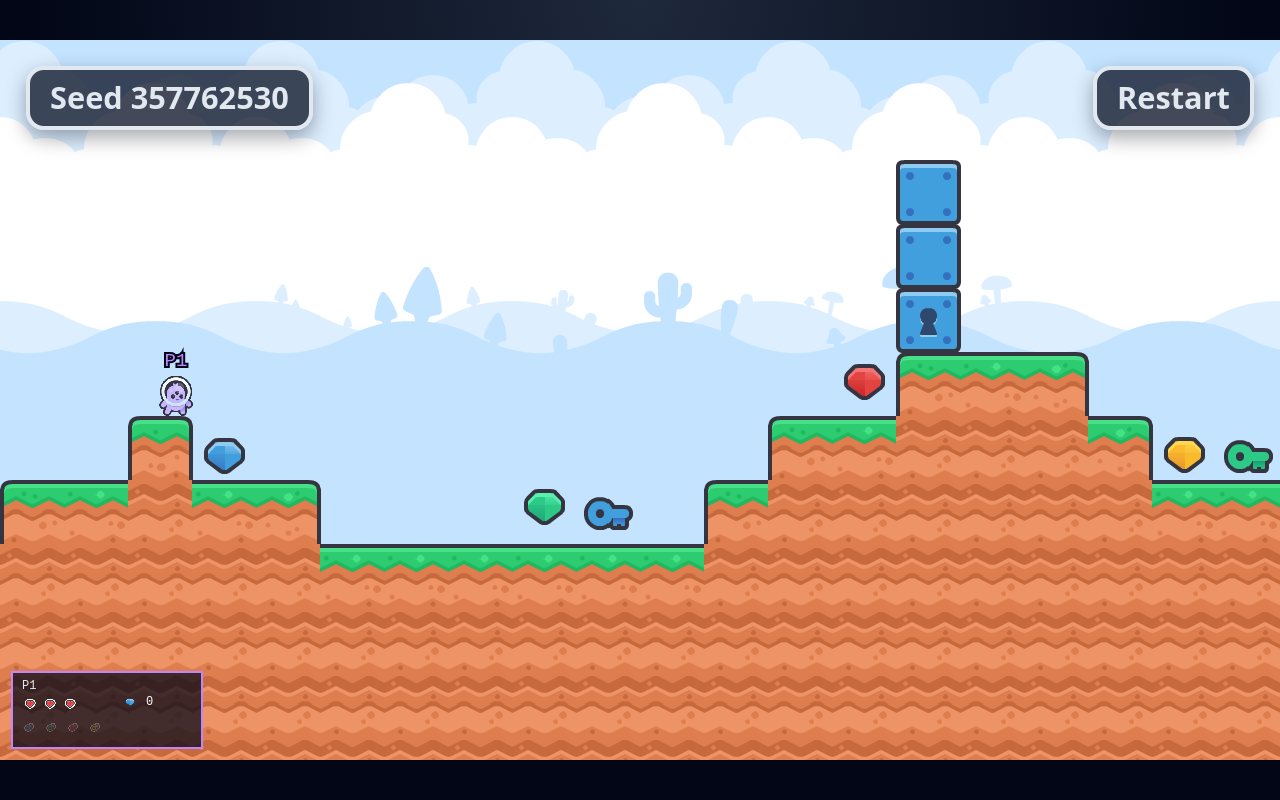
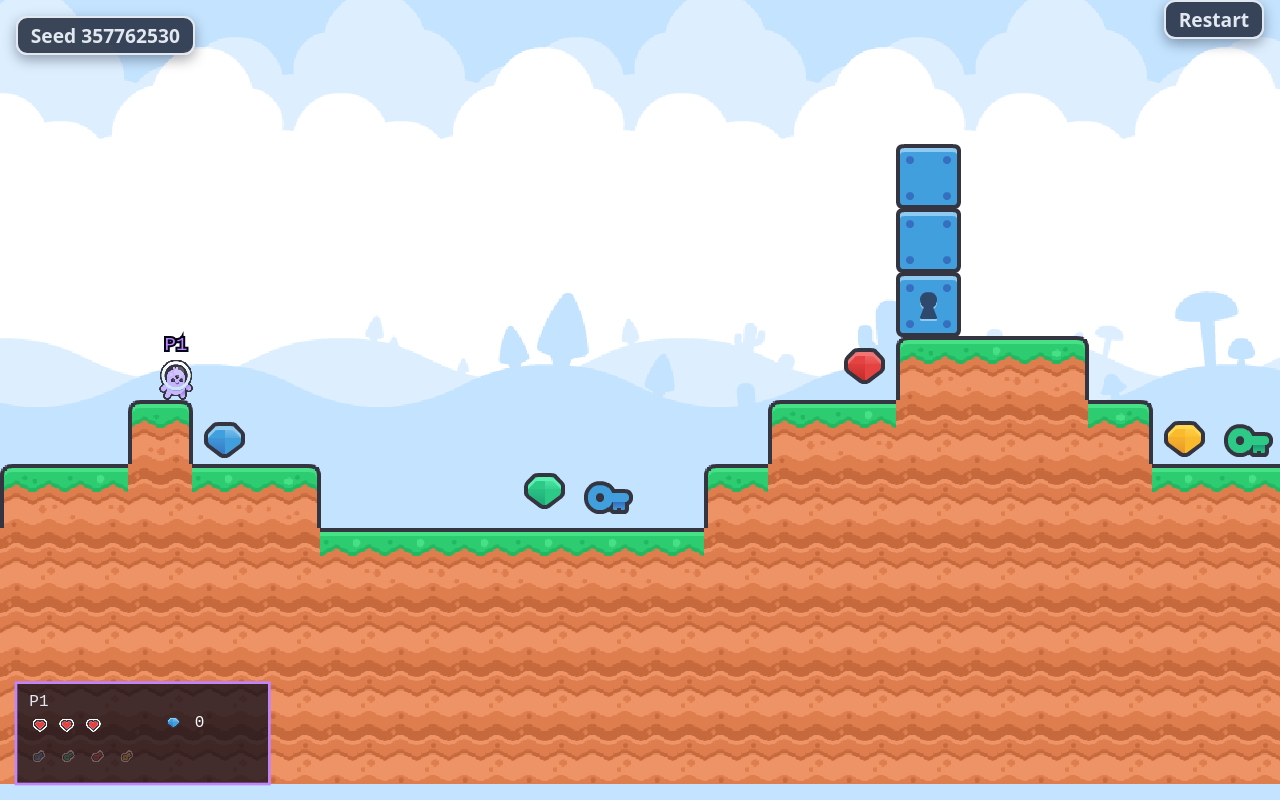
Before and after one commit to scmx/gamedevjs-2026-machines, a website: page index.html in a window 1280 px wide. Drawn offline with Linux system fonts and the light colour scheme.

Commit message:
Day 3 fix parallax scaling multi canvas no seams
Also apply view.scale to drawHud().

```diff
--- a/game-dom.js
+++ b/game-dom.js
@@ -52,21 +52,33 @@ export function bindSeedButton(seed) {
 }
 
 /** @param {import('./game-state.js').GameView} view */
-export function resize(view) {
-  const width = view.ctx.canvas.clientWidth
-  const height = view.ctx.canvas.clientHeight
-  const dpr = window.devicePixelRatio || 1
-  const { canvas } = view.ctx
+export function resize(
+  view,
+  w = innerWidth,
+  h = innerHeight,
+  dpr = devicePixelRatio || 1,
+) {
+  view.scale = Math.min(w / 960, h / 540)
 
-  canvas.width = width * dpr
-  canvas.height = height * dpr
-  canvas.style.width = `${width}px`
-  canvas.style.height = `${height}px`
+  resizeCanvas(view.ctx.back, dpr, w, h)
+  resizeCanvas(view.ctx.tiles, dpr, w, h)
+  resizeCanvas(view.ctx.objects, dpr, w, h)
+}
 
-  const ctx = view.ctx
+/**
+ * @param {CanvasRenderingContext2D} ctx
+ * @param {number} dpr
+ * @param {number} width
+ * @param {number} height
+ */
+export function resizeCanvas(ctx, dpr, width, height) {
+  ctx.canvas.width = width * dpr
+  ctx.canvas.height = height * dpr
+  ctx.canvas.style.width = `${width}px`
+  ctx.canvas.style.height = `${height}px`
+
   ctx.setTransform(dpr, 0, 0, dpr, 0, 0)
   ctx.imageSmoothingEnabled = false
-  view.scale = Math.min(width / 960, height / 540)
 }
 
 /**
--- a/game-draw.js
+++ b/game-draw.js
@@ -9,7 +9,6 @@ export function getImagePathsUsed() {
 const PLAYER_DRAW_SIZE = 40
 const BG_IMG_WIDTH = 256
 const backgroundImages = [
-  [loadBackgroundImage("background_solid_sky")],
   [loadBackgroundImage("background_clouds")],
   [
     loadBackgroundImage("background_fade_hills"),
@@ -17,7 +16,6 @@ const backgroundImages = [
     loadBackgroundImage("background_fade_desert"),
     loadBackgroundImage("background_fade_mushrooms"),
   ],
-  [loadBackgroundImage("background_solid_sky")],
 ]
 const grassBlockImage = loadTileImage("terrain_grass_block")
 const grassTopImage = loadTileImage("terrain_grass_block_top")
@@ -62,6 +60,10 @@ const hudKeyImages = {
 }
 const hudHeartImage = loadTileImage("hud_heart")
 const hudHeartEmptyImage = loadTileImage("hud_heart_empty")
+/** @type {HTMLCanvasElement | null} */
+let terrainCacheCanvas = null
+/** @type {string | null} */
+let terrainCacheKey = null
 /** @type {Record<string, {
  *   idle: HTMLImageElement
  *   jump: HTMLImageElement
@@ -115,10 +117,11 @@ const playerLabelColors = {
  * @param {import('./game-state.js').GameView} view
  */
 export function draw(model, view) {
-  const ctx = view.ctx
-  const width = ctx.canvas.width / (window.devicePixelRatio || 1)
-  const height = ctx.canvas.height / (window.devicePixelRatio || 1)
-  clear(view, "#020617")
+  const width = view.ctx.tiles.canvas.width / (window.devicePixelRatio || 1)
+  const height = view.ctx.tiles.canvas.height / (window.devicePixelRatio || 1)
+  clear(view.ctx.back, "#020617")
+  clear(view.ctx.tiles)
+  clear(view.ctx.objects)
 
   const worldWidth = model.world.width * view.scale
   const worldHeight = model.world.height * view.scale
@@ -133,11 +136,11 @@ export function draw(model, view) {
   )
   const { offsetX, offsetY } = cameraOffsets
 
-  drawParallax(model, view)
+  drawParallax(model, view, offsetX, offsetY)
   // ctx.fillStyle = model.world.background
   // ctx.fillRect(offsetX, offsetY, worldWidth, worldHeight)
 
-  drawGround(model, view, offsetX, offsetY, worldWidth, worldHeight)
+  drawGround(model, view, width, height, worldWidth, worldHeight)
   drawObjects(model, view, offsetX, offsetY)
 
   for (const player of model.players) {
@@ -150,11 +153,13 @@ export function draw(model, view) {
 }
 
 /**
- * @param {import('./game-state.js').GameView} view
- * @param {string} color
+ * @param {CanvasRenderingContext2D} ctx
+ * @param {string} [color]
  */
-export function clear(view, color) {
-  const ctx = view.ctx
+export function clear(ctx, color) {
+  ctx.clearRect(0, 0, ctx.canvas.width, ctx.canvas.height)
+  if (!color) return
+
   ctx.fillStyle = color
   ctx.fillRect(0, 0, ctx.canvas.width, ctx.canvas.height)
 }
@@ -180,21 +185,6 @@ function clamp(value, min, max) {
 /**
  * @param {import('./game-state.js').GameModel} model
  * @param {import('./game-state.js').GameView} view
- */
-function drawParallax(model, view) {
-  /** @type {number[][]} */
-  backgroundImages.forEach((images, index) => {
-    const y = index * BG_IMG_WIDTH - 365
-    for (let i = 0, x = 0; x < view.ctx.canvas.width; i++, x += BG_IMG_WIDTH) {
-      const image = images[i % images.length]
-      if (image) view.ctx.drawImage(image, x - index * model.camera.x * 0.2, y)
-    }
-  })
-}
-
-/**
- * @param {import('./game-state.js').GameModel} model
- * @param {import('./game-state.js').GameView} view
  * @param {number} width
  * @param {number} height
  */
@@ -215,8 +205,16 @@ function updateCamera(model, view, width, height) {
     Math.max(0, model.world.height - viewportWorldHeight),
   )
 
-  model.camera.x = lerp(model.camera.x, desiredCameraX, 0.12)
-  model.camera.y = lerp(model.camera.y, desiredCameraY, 0.12)
+  model.camera.x = clamp(
+    lerp(model.camera.x, desiredCameraX, 0.12),
+    0,
+    Math.max(0, model.world.width - viewportWorldWidth),
+  )
+  model.camera.y = clamp(
+    lerp(model.camera.y, desiredCameraY, 0.12),
+    0,
+    Math.max(0, model.world.height - viewportWorldHeight),
+  )
 }
 
 /**
@@ -268,64 +266,91 @@ function getPlayerFocus(model) {
  * @param {import('./game-state.js').GameView} view
  * @param {number} offsetX
  * @param {number} offsetY
+ */
+function drawParallax(model, view, offsetX, offsetY) {
+  const ctx = view.ctx.back
+  ctx.fillStyle = "#c3e3ff"
+  ctx.fillRect(0, 0, ctx.canvas.width, ctx.canvas.height)
+
+  // const centeredOffsetX = Math.max(0, (width - worldWidth) / 2)
+  // const centeredOffsetY = Math.max(0, (height - worldHeight) / 2)
+  const size = Math.floor(BG_IMG_WIDTH * view.scale)
+  const viewportHeight = ctx.canvas.height
+  const cloudHeight = size
+  const fadeHeight = size
+  const skyHeight = Math.max(0, Math.round(viewportHeight * 0.16))
+  const cloudY = Math.floor(offsetY - cloudHeight * 0.5)
+  const fadeY = cloudY + cloudHeight
+
+  const bands = [
+    {
+      images: backgroundImages[0],
+      y: cloudY,
+      parallax: 0.3,
+      height: cloudHeight,
+    },
+    {
+      images: backgroundImages[1],
+      y: fadeY,
+      parallax: 0.6,
+      height: fadeHeight,
+    },
+  ]
+
+  for (const band of bands) {
+    const images = band.images
+    if (!images) continue
+    const scrollX = Math.floor(model.camera.x * band.parallax)
+    for (let i = -1, x = -size; x < ctx.canvas.width + size; i++, x += size) {
+      const image =
+        images[((i % images.length) + images.length) % images.length]
+      if (!image) continue
+      ctx.drawImage(image, x - scrollX, band.y, size, band.height)
+    }
+  }
+}
+
+/**
+ * @param {import('./game-state.js').GameModel} model
+ * @param {import('./game-state.js').GameView} view
+ * @param {number} width
+ * @param {number} height
  * @param {number} worldWidth
  * @param {number} worldHeight
  */
-function drawGround(model, view, offsetX, offsetY, worldWidth, worldHeight) {
-  const ctx = view.ctx
+function drawGround(model, view, width, height, worldWidth, worldHeight) {
+  const ctx = view.ctx.tiles
   const level = model.levels[0]
   const tileSize = TILE_SIZE * view.scale
-  const tileSpan = Math.ceil(tileSize) + 1
-  const terrainRows = level?.layers.terrain ?? []
+  if (!level) return
+  const terrainRows = level.layers.terrain ?? []
 
-  for (let tileY = 0; tileY < terrainRows.length; tileY++) {
-    const row = terrainRows[tileY] ?? ""
-    for (let tileX = 0; tileX < row.length; tileX++) {
-      if (row[tileX] !== "1") continue
-
-      const drawX = offsetX + tileX * tileSize
-      const drawY = offsetY + tileY * tileSize
-      const aboveRow = terrainRows[tileY - 1]
-      const isTopTile = !aboveRow || aboveRow[tileX] !== "1"
-
-      if (isTopTile) {
-        const tileImage = getTerrainTopImage(terrainRows, tileX, tileY)
-        if (tileImage.complete) {
-          ctx.drawImage(
-            tileImage,
-            Math.round(drawX),
-            Math.round(drawY),
-            tileSpan,
-            tileSpan,
-          )
-          continue
-        }
-      }
-
-      if (terrainBlockImage.complete) {
-        ctx.drawImage(
-          terrainBlockImage,
-          Math.round(drawX),
-          Math.round(drawY),
-          tileSpan,
-          tileSpan,
-        )
-        continue
-      }
-
-      ctx.fillStyle = model.world.ground
-      ctx.fillRect(drawX, drawY, tileSize, tileSize)
-    }
+  if (terrainRows.length === 0) {
+    const centeredOffsetX = Math.max(0, (width - worldWidth) / 2)
+    const centeredOffsetY = Math.max(0, (height - worldHeight) / 2)
+    ctx.fillStyle = model.world.ground
+    ctx.fillRect(
+      centeredOffsetX,
+      centeredOffsetY + worldHeight - tileSize * 2,
+      worldWidth,
+      tileSize * 2,
+    )
+    return
   }
 
-  if (terrainRows.length > 0) return
+  const cache = getTerrainCache(level)
+  if (!cache) return
+  const centeredOffsetX = Math.max(0, (width - worldWidth) / 2)
+  const centeredOffsetY = Math.max(0, (height - worldHeight) / 2)
+  const drawX = Math.round(centeredOffsetX - model.camera.x * view.scale)
+  const drawY = Math.round(centeredOffsetY - model.camera.y * view.scale)
 
-  ctx.fillStyle = model.world.ground
-  ctx.fillRect(
-    offsetX,
-    offsetY + worldHeight - tileSize * 2,
-    worldWidth,
-    tileSize * 2,
+  ctx.drawImage(
+    cache,
+    drawX,
+    drawY,
+    Math.round(cache.width * view.scale),
+    Math.round(cache.height * view.scale),
   )
 }
 
@@ -339,7 +364,7 @@ function drawObjects(model, view, offsetX, offsetY) {
   const level = model.levels[0]
   if (!level) return
 
-  const ctx = view.ctx
+  const ctx = view.ctx.objects
   const tileSize = TILE_SIZE * view.scale
   const tileSpan = Math.ceil(tileSize) + 1
   const fallbackGemImage = gemImages["gem_blue"]
@@ -424,7 +449,7 @@ function drawObjects(model, view, offsetX, offsetY) {
  * @param {number} playerY
  */
 function drawPlayer(player, model, view, offsetX, offsetY, playerX, playerY) {
-  const ctx = view.ctx
+  const ctx = view.ctx.objects
   const image = getPlayerImage(player, model)
   const size = PLAYER_DRAW_SIZE * view.scale
   const drawX =
@@ -482,7 +507,7 @@ function getPlayerImage(player, model) {
  * @param {number} playerY
  */
 function drawPlayerLabel(player, view, offsetX, offsetY, playerX, playerY) {
-  const ctx = view.ctx
+  const ctx = view.ctx.objects
   const centerX =
     offsetX + playerX * view.scale + (player.size.x * view.scale) / 2
   const labelY = offsetY + playerY * view.scale - 10 * view.scale
@@ -506,10 +531,14 @@ function drawPlayerLabel(player, view, offsetX, offsetY, playerX, playerY) {
  * @param {number} height
  */
 function drawHud(model, view, width, height) {
-  const ctx = view.ctx
-  const panelWidth = Math.min(190, width / Math.max(1, model.players.length))
-  const panelHeight = 76
-  const margin = 12
+  const ctx = view.ctx.objects
+  const s = view.scale
+  const panelWidth = Math.min(
+    190 * s,
+    width / Math.max(1, model.players.length),
+  )
+  const panelHeight = 76 * s
+  const margin = 12 * s
 
   for (const player of model.players) {
     const panelX = margin + player.index * (panelWidth + margin)
@@ -519,17 +548,17 @@ function drawHud(model, view, width, height) {
     ctx.fillStyle = "rgba(2, 6, 23, 0.72)"
     ctx.fillRect(panelX, panelY, panelWidth, panelHeight)
     ctx.strokeStyle = getPlayerLabelColor(player)
-    ctx.lineWidth = 2
+    ctx.lineWidth = Math.max(1, 2 * s)
     ctx.strokeRect(panelX, panelY, panelWidth, panelHeight)
 
     ctx.fillStyle = "#e2e8f0"
-    ctx.font = "12px monospace"
+    ctx.font = `${Math.max(10, Math.round(12 * s))}px monospace`
     ctx.textBaseline = "top"
-    ctx.fillText(`P${player.index + 1}`, panelX + 10, panelY + 8)
+    ctx.fillText(`P${player.index + 1}`, panelX + 10 * s, panelY + 8 * s)
 
-    drawHudHearts(ctx, player, panelX + 10, panelY + 24)
-    drawHudGems(ctx, player, panelX + 110, panelY + 22)
-    drawHudKeys(ctx, player, panelX + 10, panelY + 48)
+    drawHudHearts(ctx, player, panelX + 10 * s, panelY + 24 * s, s)
+    drawHudGems(ctx, player, panelX + 110 * s, panelY + 22 * s, s)
+    drawHudKeys(ctx, player, panelX + 10 * s, panelY + 48 * s, s)
     ctx.restore()
   }
 }
@@ -539,13 +568,15 @@ function drawHud(model, view, width, height) {
  * @param {GameActorData} player
  * @param {number} x
  * @param {number} y
+ * @param {number} scale
  */
-function drawHudHearts(ctx, player, x, y) {
-  const size = 16
+function drawHudHearts(ctx, player, x, y, scale) {
+  const size = 16 * scale
+  const gap = 4 * scale
 
   for (let i = 0; i < player.maxHearts; i++) {
     const image = i < player.hearts ? hudHeartImage : hudHeartEmptyImage
-    const drawX = x + i * (size + 4)
+    const drawX = x + i * (size + gap)
     if (image.complete) {
       ctx.drawImage(image, drawX, y, size, size)
       continue
@@ -561,9 +592,10 @@ function drawHudHearts(ctx, player, x, y) {
  * @param {GameActorData} player
  * @param {number} x
  * @param {number} y
+ * @param {number} scale
  */
-function drawHudGems(ctx, player, x, y) {
-  const size = 16
+function drawHudGems(ctx, player, x, y, scale) {
+  const size = 16 * scale
   const hudGemImage = gemImages["gem_blue"]
 
   if (hudGemImage?.complete) {
@@ -574,9 +606,9 @@ function drawHudGems(ctx, player, x, y) {
   }
 
   ctx.fillStyle = "#f8fafc"
-  ctx.font = "12px monospace"
+  ctx.font = `${Math.max(10, Math.round(12 * scale))}px monospace`
   ctx.textBaseline = "middle"
-  ctx.fillText(`${player.gems}`, x + size + 8, y + size / 2)
+  ctx.fillText(`${player.gems}`, x + size + 8 * scale, y + size / 2)
 }
 
 /**
@@ -584,16 +616,18 @@ function drawHudGems(ctx, player, x, y) {
  * @param {GameActorData} player
  * @param {number} x
  * @param {number} y
+ * @param {number} scale
  */
-function drawHudKeys(ctx, player, x, y) {
+function drawHudKeys(ctx, player, x, y, scale) {
   const keyColors = /** @type {const} */ (["blue", "green", "red", "yellow"])
-  const size = 14
+  const size = 14 * scale
+  const gap = 8 * scale
 
   for (let i = 0; i < keyColors.length; i++) {
     const keyColor = keyColors[i]
     if (!keyColor) continue
     const image = hudKeyImages[keyColor]
-    const drawX = x + i * (size + 8)
+    const drawX = x + i * (size + gap)
 
     ctx.save()
     ctx.globalAlpha = player.keys[keyColor] ? 1 : 0.25
@@ -637,6 +671,52 @@ function getTerrainTopImage(terrainRows, tileX, tileY) {
 }
 
 /**
+ * @param {GameLevel} level
+ * @returns {HTMLCanvasElement | null}
+ */
+function getTerrainCache(level) {
+  const cacheKey = `${level.width}x${level.height}:${level.generatedFrom.seed}:${level.generatedFrom.version}`
+  if (terrainCacheCanvas && terrainCacheKey === cacheKey) {
+    return terrainCacheCanvas
+  }
+
+  const canvas = document.createElement("canvas")
+  canvas.width = level.width * TILE_SIZE
+  canvas.height = level.height * TILE_SIZE
+  const ctx = /** @type {CanvasRenderingContext2D} */ (canvas.getContext("2d"))
+  if (!ctx) return null
+  ctx.imageSmoothingEnabled = false
+  ctx.clearRect(0, 0, canvas.width, canvas.height)
+
+  const terrainRows = level.layers.terrain ?? []
+  for (let tileY = 0; tileY < terrainRows.length; tileY++) {
+    const row = terrainRows[tileY] ?? ""
+    for (let tileX = 0; tileX < row.length; tileX++) {
+      if (row[tileX] !== "1") continue
+
+      const drawX = tileX * TILE_SIZE
+      const drawY = tileY * TILE_SIZE
+      const aboveRow = terrainRows[tileY - 1]
+      const isTopTile = !aboveRow || aboveRow[tileX] !== "1"
+      const tileImage = isTopTile
+        ? getTerrainTopImage(terrainRows, tileX, tileY)
+        : terrainBlockImage
+
+      if (tileImage.complete) {
+        ctx.drawImage(tileImage, drawX, drawY, TILE_SIZE + 1, TILE_SIZE + 1)
+      } else {
+        ctx.fillStyle = "#1e293b"
+        ctx.fillRect(drawX, drawY, TILE_SIZE, TILE_SIZE)
+      }
+    }
+  }
+
+  terrainCacheCanvas = canvas
+  terrainCacheKey = cacheKey
+  return terrainCacheCanvas
+}
+
+/**
  * @param {string} name
  */
 function loadCharacterImage(name) {
--- a/game-init.js
+++ b/game-init.js
@@ -3,13 +3,22 @@ import { createKeyboard } from "./game-controller.js"
 import { startGameLoop } from "./game-loop.js"
 import { bindSeedButton, listen, resize } from "./game-dom.js"
 import { generateLevel } from "./editor-terrain.js"
+import { getImagePathsUsed } from "./game-draw.js"
 
-/** @param {CanvasRenderingContext2D} ctx */
-export default function init(ctx) {
+/**
+ * @param {HTMLCanvasElement} back
+ * @param {HTMLCanvasElement} tiles
+ * @param {HTMLCanvasElement} objects
+ */
+export default function init(back, tiles, objects) {
+  if (!back || !tiles || !objects) throw new Error("Missing required canvases")
+
   addEventListener("load", () => {
     const level = generateLevel(357762530)
     const model = createGameModel({ levels: [level] })
-    const view = createGameView(ctx)
+    window.MODEL = model
+    const view = createGameView(back, tiles, objects)
+    console.log(getImagePathsUsed().join("\n"))
     const keyboard = createKeyboard()
     bindSeedButton(level.generatedFrom.seed)
     listen(view, keyboard)
--- a/game-state.js
+++ b/game-state.js
@@ -105,10 +105,12 @@ export class GameModel {
 
 export class GameView {
   /**
-   * @param {CanvasRenderingContext2D} ctx
+   * @param {CanvasRenderingContext2D} back
+   * @param {CanvasRenderingContext2D} tiles
+   * @param {CanvasRenderingContext2D} objects
    */
-  constructor(ctx) {
-    this.ctx = ctx
+  constructor(back, tiles, objects) {
+    this.ctx = { back, tiles, objects }
     this.scale = 1
   }
 }
@@ -122,11 +124,18 @@ export function createGameModel(options) {
 }
 
 /**
- * @param {CanvasRenderingContext2D} ctx
+ * @param {HTMLCanvasElement} back
+ * @param {HTMLCanvasElement} tiles
+ * @param {HTMLCanvasElement} objects
  * @returns {GameView}
  */
-export function createGameView(ctx) {
-  return new GameView(ctx)
+export function createGameView(back, tiles, objects) {
+  /**
+   * @param {HTMLCanvasElement} canvas
+   */
+  const getContext = (canvas) =>
+    /** @type {CanvasRenderingContext2D} */ (canvas.getContext("2d"))
+  return new GameView(getContext(back), getContext(tiles), getContext(objects))
 }
 
 /**
--- a/game.css
+++ b/game.css
@@ -18,41 +18,59 @@ body {
 .game_shell {
   position: relative;
   container-type: inline-size;
-  aspect-ratio: 16 / 9;
-  width: min(100vw, calc(100dvh * 16 / 9));
+  width: 100dvw;
+  height: 100dvh;
+  overflow: hidden;
   touch-action: none;
+}
+
+.game_shell canvas {
+  position: absolute;
+  inset: 0;
+}
+
+#background_canvas {
+  z-index: 0;
+}
+
+#tiles_canvas {
+  z-index: 1;
+}
+
+#objects_canvas {
+  z-index: 2;
 }
 
 .game_menu {
   display: flex;
   position: absolute;
-  top: 2cqw;
-  right: 2cqw;
-  gap: 1cqw;
+  top: 2cqo;
+  right: 2cqmin;
+  gap: 1cqmin;
   touch-action: manipulation;
 }
 
 .game_debug {
   display: flex;
   position: absolute;
-  top: 2cqw;
-  left: 2cqw;
-  gap: 1cqw;
+  top: 2cqmin;
+  left: 2cqmin;
+  gap: 1cqmin;
   touch-action: manipulation;
 }
 
 .game_menu button,
 .game_debug button {
   appearance: none;
-  box-shadow: 0 0.6cqw 1.6cqw rgb(2 6 23 / 35%);
-  border: 0.35cqw solid #e2e8f0;
-  border-radius: 1.4cqw;
+  box-shadow: 0 0.6cqmin 1.6cqmin rgb(2 6 23 / 35%);
+  border: 0.35cqmin solid #e2e8f0;
+  border-radius: 1.4cqmin;
   background: rgb(15 23 42 / 78%);
-  padding: 0.9cqw 1.6cqw;
+  padding: 0.9cqmin 1.6cqmin;
   touch-action: manipulation;
   color: #e2e8f0;
   font:
-    700 2.4cqw/1.1 ui-sans-serif,
+    700 2.4cqmin/1.1 ui-sans-serif,
     system-ui,
     sans-serif;
   -webkit-tap-highlight-color: transparent;
--- a/index.html
+++ b/index.html
@@ -13,7 +13,9 @@
   </head>
   <body>
     <main class="game_shell">
-      <canvas id="game_canvas"></canvas>
+      <canvas id="background_canvas"></canvas>
+      <canvas id="tiles_canvas"></canvas>
+      <canvas id="objects_canvas"></canvas>
       <div class="game_debug">
         <button id="seed_button" type="button">Seed</button>
       </div>
@@ -24,8 +26,7 @@
     <script src="./zzfx.js"></script>
     <script type="module">
       import init from "./game-init.js"
-
-      init(game_canvas.getContext("2d"))
+      init(background_canvas, tiles_canvas, objects_canvas)
     </script>
   </body>
 </html>
```
Also changed, not shown: kenney-new-platformer-pack/Sprites/Backgrounds/Default/background_solid_sky.png (deleted).
